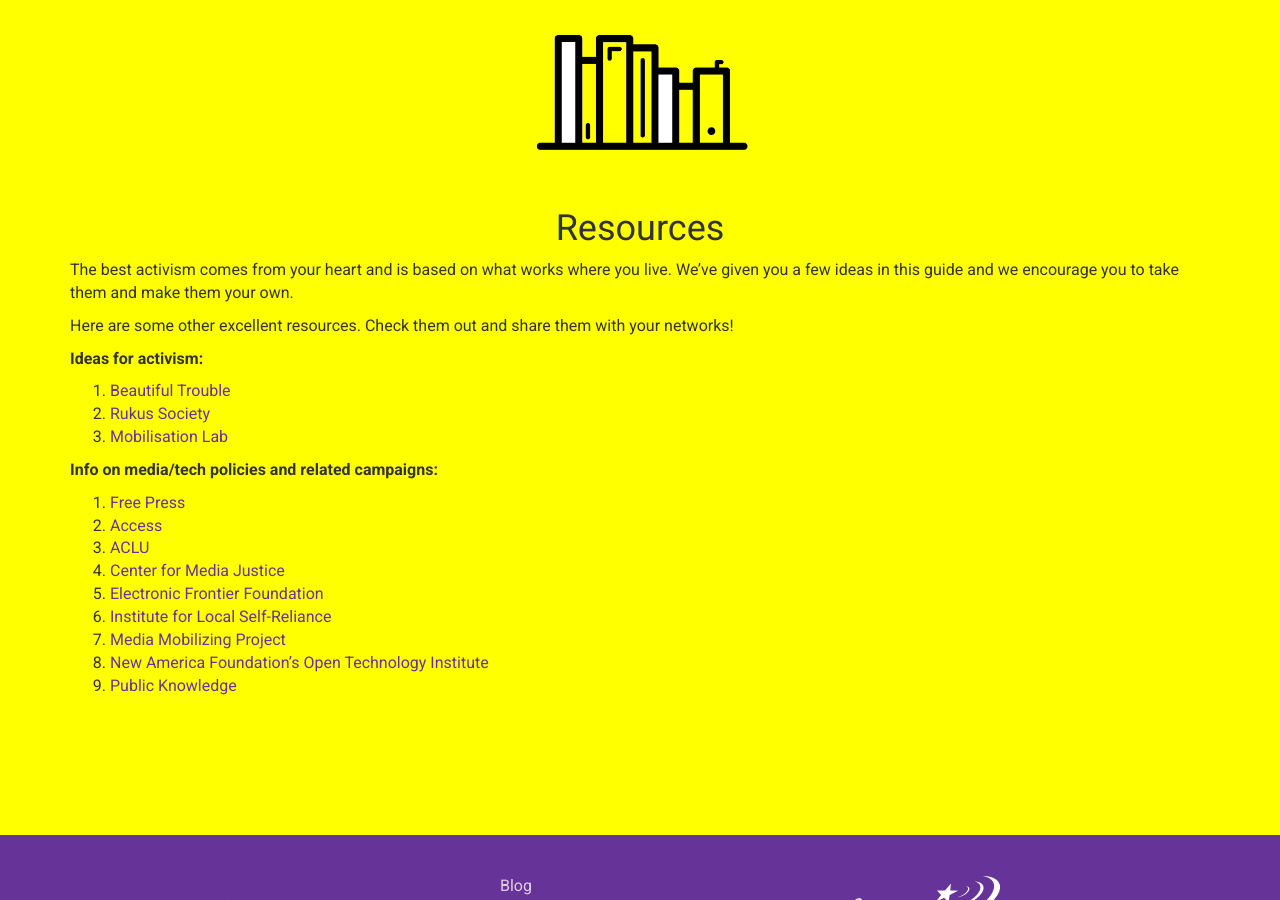
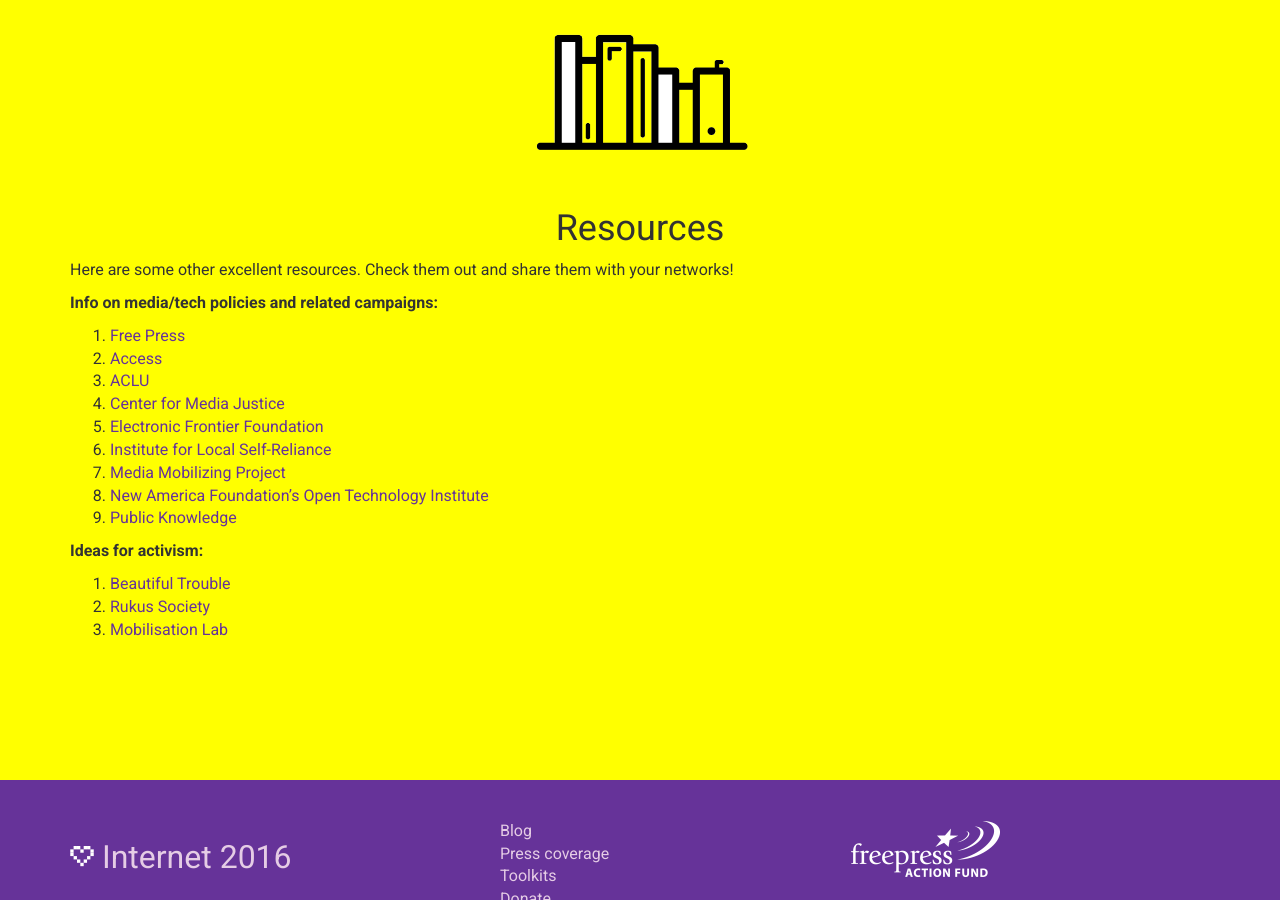
Before and after one commit to freepress/internet2016, a Jekyll site: the page built from _posts/toolkits/2015-01-01-resources.md, in a window 1280 px wide and 900 px high, scrolled down 429 px. Built offline with Jekyll 4.4.1, drawn with Linux system fonts in a browser that asks for light colours; comment, search, counter and statistics services are not loaded.

Commit message:
Updated content

```diff
--- a/_posts/toolkits/2015-01-01-resources.md
+++ b/_posts/toolkits/2015-01-01-resources.md
@@ -7,15 +7,7 @@
 - toolkits
 icon: toolkit-icon-resources3.png
 ---
-The best activism comes from your heart and is based on what works where you live. We've given you a few ideas in this guide and we encourage you to take them and make them your own.
-
 Here are some other excellent resources. Check them out and share them with your networks!
-
-**Ideas for activism:**
-
-1. [Beautiful Trouble](http://beautifultrouble.org/)
-1. [Rukus Society](http://www.ruckus.org/)
-1. [Mobilisation Lab](http://www.mobilisationlab.org/)
 
 **Info on media/tech policies and related campaigns:**
 
```
Also changed, not shown: other parts of _posts/toolkits/2015-01-01-resources.md (+6 -0 lines).
